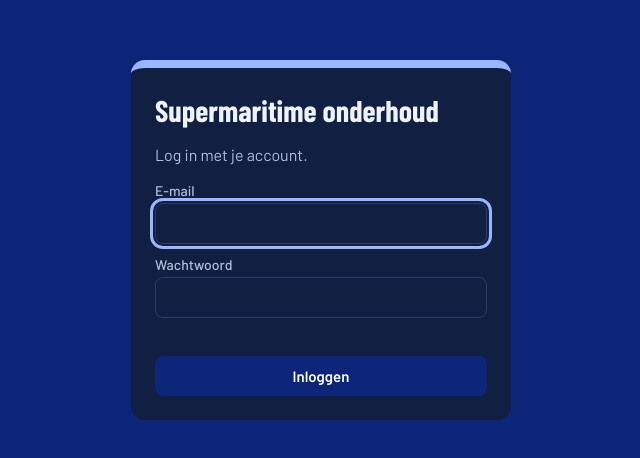
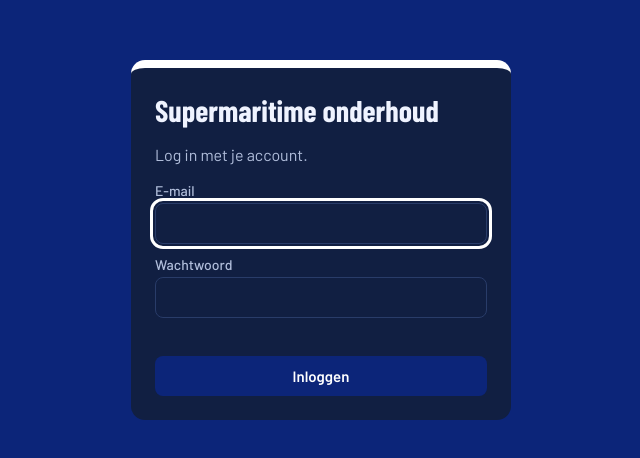
Before and after one commit to SPM-MIK/Heftruck-SPM, a plain HTML site: page index.html in a window 1280 px wide. Shown: the part 160-618 px from the top of the page, without its empty margins (319-959 px from the left). Drawn offline with nearby package versions, Linux system fonts and the dark colour scheme.

Commit message:
Change signal color to white in dark theme
Updated signal color in dark theme styles.

```diff
--- a/index.html
+++ b/index.html
@@ -242,14 +242,14 @@ button.hb:hover .tr i{filter:brightness(.92)}
 }
 @media(prefers-color-scheme:dark){:root:not([data-theme="light"]){
   --bg:#08132E; --surface:#111F42; --ink:#EFF3FF; --muted:#B1BEDB; --line:#293C69;
-  --head:#0C2579; --headink:#FFFFFF; --signal:#9BB6FF; --signal-ink:#08194F;
+  --head:#0C2579; --headink:#FFFFFF; --signal:#FFFFFF; --signal-ink:#08194F;
   --ok:#A1BFFA; --ok-bg:#192E59; --warn:#C7D5FF; --warn-bg:#24385F;
   --care:#B3C7F5; --care-bg:#1C2F55; --off:#778CAF; --info:#B0C7FF; --info-bg:#1C315F;
   color-scheme:dark;
 }}
 :root[data-theme="dark"]{
   --bg:#08132E; --surface:#111F42; --ink:#EFF3FF; --muted:#B1BEDB; --line:#293C69;
-  --head:#0C2579; --headink:#FFFFFF; --signal:#9BB6FF; --signal-ink:#08194F;
+  --head:#0C2579; --headink:#FFFFFF; --signal:#FFFFFF; --signal-ink:#08194F;
   --ok:#A1BFFA; --ok-bg:#192E59; --warn:#C7D5FF; --warn-bg:#24385F;
   --care:#B3C7F5; --care-bg:#1C2F55; --off:#778CAF; --info:#B0C7FF; --info-bg:#1C315F;
   color-scheme:dark;
```
